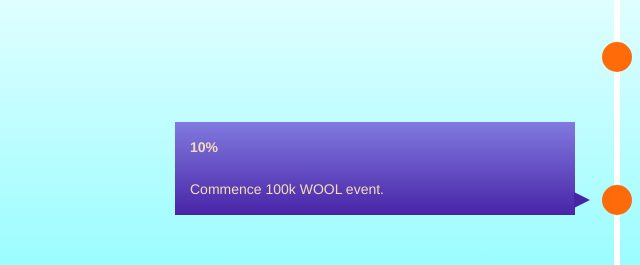
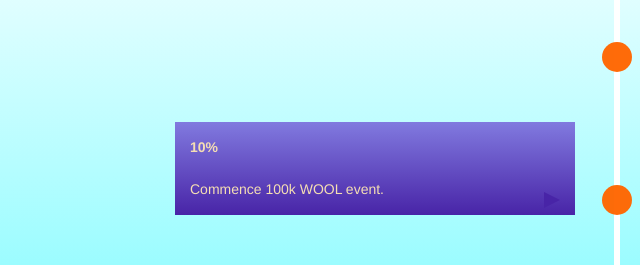
Before and after one commit to eliasgrey9/moonmarbles, a plain HTML site: page index.html in a window 1280 px wide. Shown: the part 7960-8225 px from the top of the page, 23-663 px from the left. Drawn offline with nearby package versions, Linux system fonts and the light colour scheme.

Commit message:
Add files via upload

```diff
--- a/styles.css
+++ b/styles.css
@@ -483,7 +483,7 @@ h1 {
 }
 
 .timeline ul li:nth-child(even) div::before {
-  right: -15px;
+  right: 15px;
   border-width: 8px 0 8px 16px;
   border-color: transparent transparent transparent rgb(72, 36, 167);
 }
```
